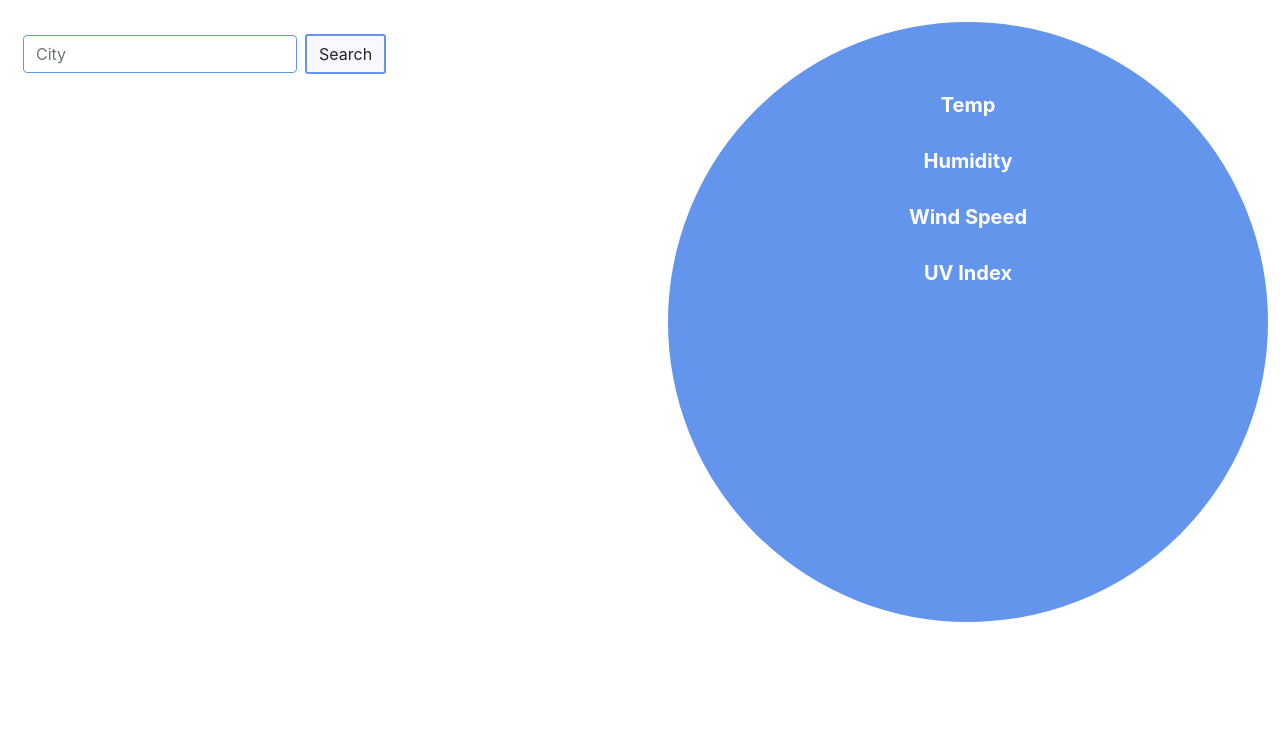
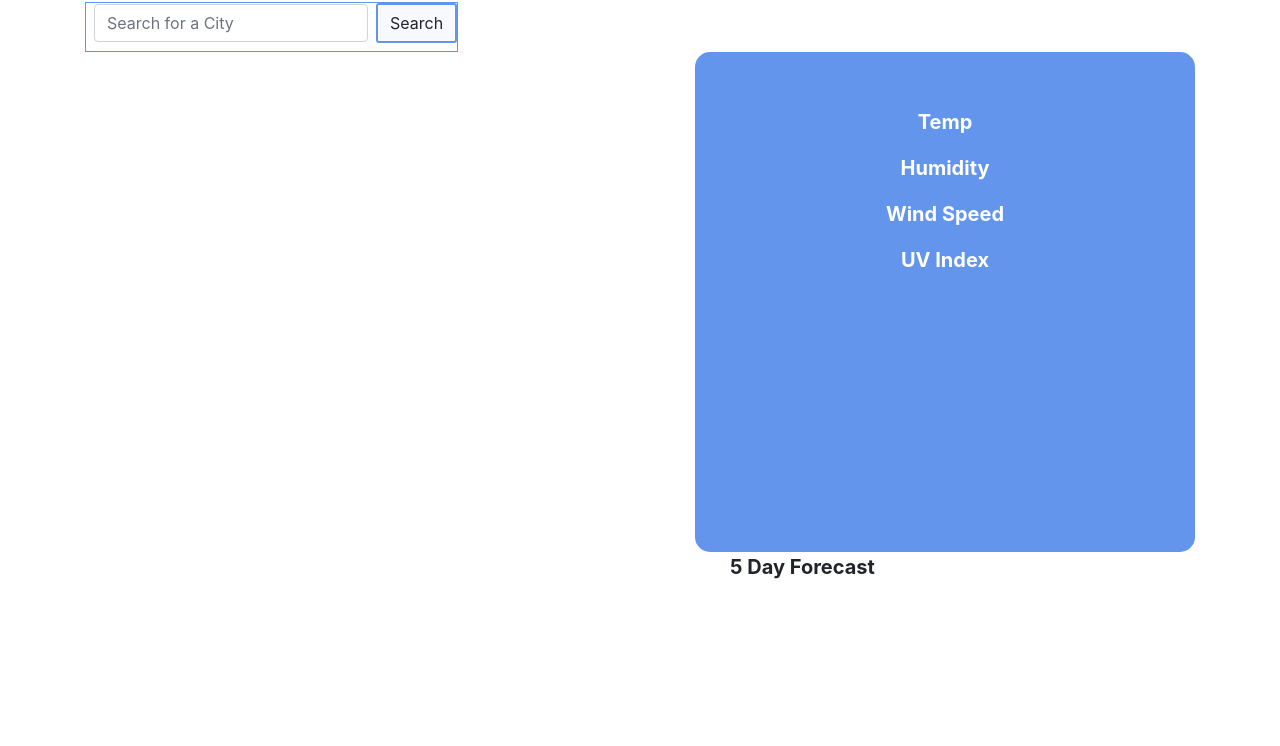
Before and after one commit to essennejaye/city-forecast, a plain HTML site: page index.html in a window 1280 px wide. Shown: the part 54-800 px from the top of the page. Drawn offline with nearby package versions, Linux system fonts and the light colour scheme.

Commit message:
flexbox to display, comments

```diff
--- a/assets/style.css
+++ b/assets/style.css
@@ -1,54 +1,90 @@
+/* header */
+
 .title {
   text-align: center;
-  padding: 10px, 0, 0, 30px;
   color: black;
   background-color: cornflowerblue;
 }
+
+/*  main body */
+
 .container {
-  margin-top: 40px;
-  margin-left: 0px;
+  display: flex;
+  flex-direction: column;
 }
-.jumbotron {
-  width: 600px;
-  height: 600px;
-  float: right;
+
+/*  input form and  search button */
+
+.form-inline {
+  border: 0.4px solid cornflowerblue;
+  height: fit-content;
+  width: fit-content;
+  display: flex;
+  align-items: center;
+}
+
+.btn {
+  background-color: ghostwhite;
+  border: 2px solid cornflowerblue;
+  border-radius: 3px;
+  height: fit-content;
+}
+
+.btn:hover {
+  background-color: cornflowerblue;
+  color: ghostwhite;
+}
+
+/* first nested flexbox with city buttons and current weather display */
+
+.main {
+  display: flex;
+  justify-content: space-between;
+  align-items: flex-start;
+}
+
+/* current weather display */
+
+.current-container {
+  width: 500px;
+  height: 500px;
   padding: 15px;
   background-color: cornflowerblue;
   text-align: center;
   border: 0.5em solid cornflowerblue;
-  border-radius: 100%;
-  position: relative;
-  bottom: 60px;
-  left: 143px;
-  line-height: 2.0;
+  border-radius: 15px;
+  line-height: 1.5;
   color: white;
 }
+
+/* uv index severity indicator states */
+
 .low {
   background-color: rgba(0, 128, 0, 0.6);
 }
+
 .moderate {
   background-color: rgba(255, 255, 0, 0.6);
 }
+
 .severe {
   background-color: rgba(255, 0, 0, 0.6);
 }
-p {
-  font-size: 20px;
-  font-weight: 700;
+
+/* generated list group with city named buttons */
+
+.list-group {
+  display: flex;
+  padding-left: 21px;
+  list-style: none;
+  flex-direction: column;
 }
-.card {
-  flex-direction: row;
-  display: inline-flex;
-}
+
 .city-name {
   padding: 8px;
   list-style: none;
 }
-.list-group {
-  display: flex;
-  padding-left: 21px;
-  list-style: none;
-}
+
 .city-choice {
   width: 250px;
   border-radius: 10px;
@@ -57,40 +93,62 @@ p {
   height: 40px;
   border: 2px solid cornflowerblue;
 }
+
 .city-choice:hover {
   background-color: cornflowerblue;
   color: ghostwhite;
 }
-.btn {
-  background-color: ghostwhite;
-  border: 2px solid cornflowerblue;
-  border-radius: 3px;
+
+/* second nested container */
+
+.days-container {
+  display: flex;
+  flex-wrap: wrap;
+  justify-content: flex-end;
+  text-align: center;
 }
-.btn:hover {
-  background-color: cornflowerblue;
-  color: ghostwhite;
+
+.day-5-forecast {
+  height: fit-content;
+  width: 100%;
+  margin-left: 325px;
 }
+
 .daily-container {
-  display: inline-flex;
-  float: right;
+  display: flex;
   color: white;
 }
+
+/* cards with future daily forecast */
+
 .daily-div {
+  display: flex;
+  flex-direction: column;
   padding: 15px;
   line-height: 1.1;
   margin: 0px 10px 0 0;
   border-radius: 15px;
   background-color: cornflowerblue;
 }
+
 .daily-icon {
   height: 50px;
+  width: 50px;
+  align-self: center;
 }
+
 .date-item {
   font-size: 20px;
 }
+
 .temp-max, .temp-min, .daily-humidity {
   font-size: 15px;
   margin: 7px;
-}.form-control {
-  border: 0.4px solid cornflowerblue;
 }
+
+/* utility class */
+
+p {
+  font-size: 20px;
+  font-weight: 700;
+}
--- a/index.html
+++ b/index.html
@@ -18,15 +18,19 @@
     <header class="title">
         <h1 class="h1title">Weather Dashboard</h1>
     </header>
-
+    <!-- flexbox container containing 2 nestedflexbox containers -->
     <div class="container">
         <form class="form-inline" id="form-submit-city">
-            <label class="sr-only" for="formInputCity">City</label>
-            <input type="text" class="form-control mb-2 mr-2 ml-2"  id="formInputCity" name="formInputCity"
-                placeholder="City">
+            <!-- <label class="sr-only" for="formInputCity">City</label> -->
+            <input type="text" class="form-control mb-2 mr-2 ml-2" id="formInputCity" name="formInputCity"
+                placeholder="Search for a City">
             <button type="submit" class="btn search-btn mb-2" id="search-btn">Search</button>
         </form>
-        <div class="jumbotron fancy">
+        <!-- first nested flexbox container -->
+        <div class="main">
+            <!-- container for generated city buttons -->
+            <ul class="list-group"></ul>
+            <div class="current-container">
                 <h1 class="city-title" id="city-title"></h1>
                 <h2 class="date" id="date"></h2>
                 <img id="weather-icon" />
@@ -35,13 +39,15 @@
                 <p class="wind-speed">Wind Speed <span id="wind-speed"></span></p>
                 <p class="uvi">UV Index <span id="uvi"></span></p>
             </div>
-        <ul class="list-group"></ul>
         </div>
+        <!-- second nested flexbox -->
+        <div class="days-container">
+            <p class="day-5-forecast">5 Day Forecast</p>
+            <!-- container for generated 5 day forecast -->
             <div class="daily-container text-center" id="daily-container">
             </div>
-
-    <!-- Optional JavaScript -->
-    <!-- jQuery first, then Popper.js, then Bootstrap JS -->
+        </div>
+    </div>
     <script src="https://code.jquery.com/jquery-3.5.1.slim.min.js"
         integrity="sha384-DfXdz2htPH0lsSSs5nCTpuj/zy4C+OGpamoFVy38MVBnE+IbbVYUew+OrCXaRkfj" crossorigin="anonymous">
     </script>
```
Lines whose indentation alone changed are shown as unchanged.
